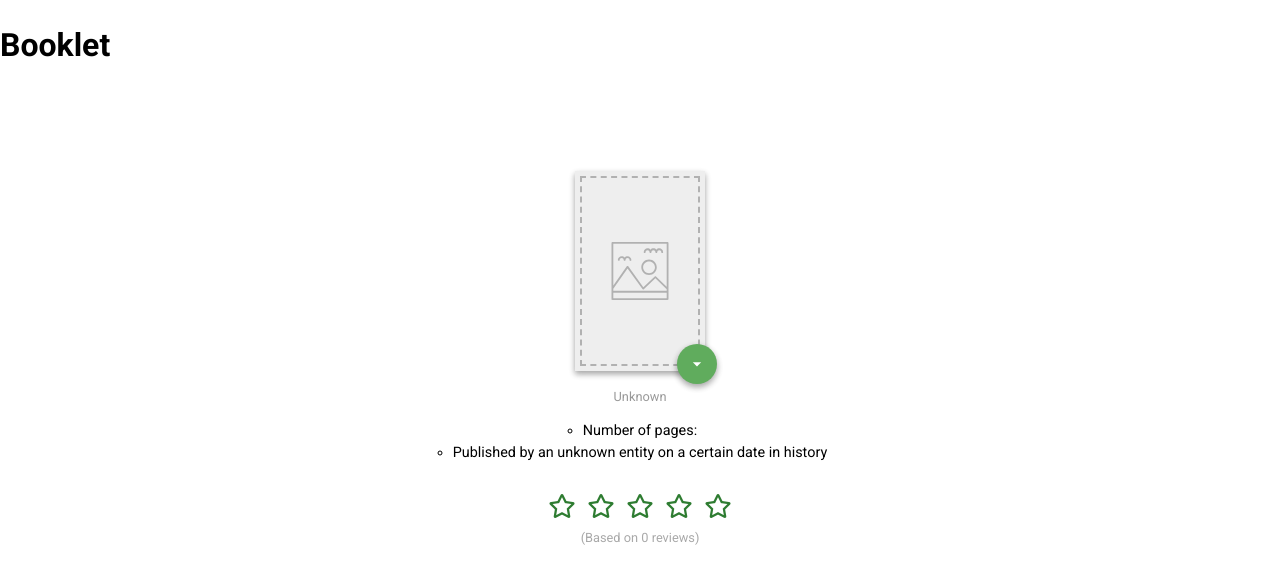
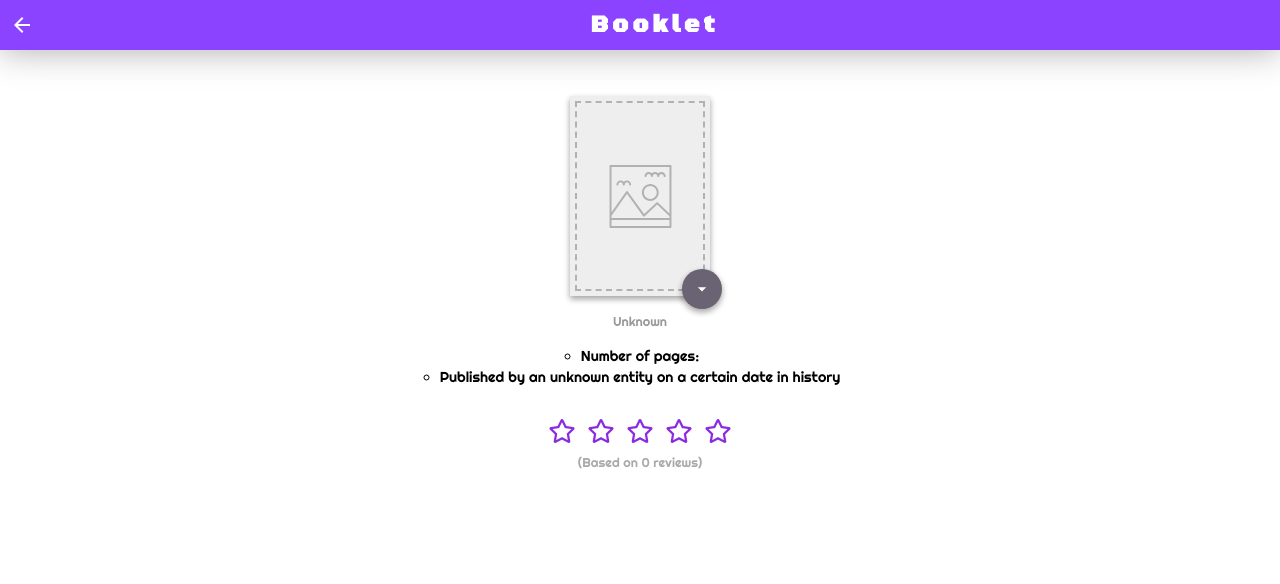
Before and after one commit to ogasimli/Udacity-FEND-Booklet, a React (Create React App) app: page /details/1 in a window 1280 px wide. Shown: the top 584 px of the page. Built offline with nearby package versions, Linux system fonts and the light colour scheme; no server answers.

Commit message:
feat: Style components

```diff
--- a/public/index.html
+++ b/public/index.html
@@ -5,9 +5,15 @@
   <meta charset="utf-8">
   <meta name="viewport" content="width=device-width, initial-scale=1">
   <link rel="shortcut icon" href="%PUBLIC_URL%/favicon.ico?v=3">
+
+  <!-- Web fonts -->
   <link rel="stylesheet" href="https://fonts.googleapis.com/css?family=Roboto:400,700">
+  <link rel="stylesheet" href="https://fonts.googleapis.com/css?family=Black+Ops+One|Righteous">
+
+  <!-- Font Awesome -->
   <link rel="stylesheet" href="https://use.fontawesome.com/releases/v5.0.13/css/all.css" integrity="sha384-DNOHZ68U8hZfKXOrtjWvjxusGo9WQnrNx2sqG0tfsghAvtVlRW3tvkXWZh58N9jp"
     crossorigin="anonymous">
+
   <!--
       Notice the use of %PUBLIC_URL% in the tag above.
       It will be replaced with the URL of the `public` folder during the build.
--- a/src/main/components/Book.js
+++ b/src/main/components/Book.js
@@ -24,7 +24,10 @@ function Book(props) {
     return isThumbnailAvailable(book) ? (
       <div
         className="book-cover"
-        style={{ backgroundImage: `url('${book.imageLinks.thumbnail}')` }}
+        style={{
+          background: `url('${book.imageLinks.thumbnail}') no-repeat center`,
+          backgroundSize: "100% 100%"
+        }}
       />
     ) : (
       <div className="book-cover">
--- a/src/res/styles/App.css
+++ b/src/res/styles/App.css
@@ -1,102 +1,161 @@
+* {
+  -webkit-font-smoothing: antialiased;
+  -moz-osx-font-smoothing: grayscale;
+}
+
+html {
+  font-size: 100%;
+}
+
 html,
 body,
 .root {
   height: 100%;
 }
+
 body {
   line-height: 1.5;
+  font-family: "Roboto", Helvetica, sans-serif;
 }
+
 body,
 .app {
   background: white;
 }
 
+.container {
+  font-family: "Righteous", cursive;
+}
+
 /* -- Header -- */
 
-.list-books-title {
+header {
   position: fixed;
   top: 0;
   left: 0;
   right: 0;
   z-index: 10;
   font-size: 1.5rem;
-  padding: 0.5em;
-  background: #2e7c31;
-  box-shadow: darkgrey 0 0 0.5em;
+  padding: 0.3em;
+  background: #8c43ff;
+  box-shadow: darkgrey 0 0 1.5em;
   display: flex;
   justify-content: center;
   align-items: center;
 }
 
-.list-books-title h1 {
+header h1 {
   margin: 0;
   flex-grow: 1;
   color: white;
   font-size: 1.5rem;
+  letter-spacing: 4px;
   text-align: center;
+  font-family: "Black Ops One", cursive;
 }
 
-.list-books-title i {
-  color: white;
+header.without-back-button {
+  padding-left: 1.5em;
 }
 
-.list-books-title.without-back-button {
-  padding-left: 1.35em;
+header .ico {
+  height: 1em;
+  width: 1.2em;
+}
+
+header .ico.back-button {
+  background: url("../images/icons/arrow-back.svg") no-repeat center;
+  transition: all 0.3s ease-in-out;
+}
+
+header .ico.back-button:hover {
+  opacity: 0.7;
+}
+
+main {
+  padding: 4em 0 0;
 }
 
 /* -- Book List -- */
 
-.list-books-content {
-  padding: 50px 0 0;
-  flex: 1;
-}
-
 .bookshelf {
-  padding: 0 10px 20px;
+  margin: 0.7em 0.7em 1em;
+  background-color: rgba(231, 224, 224, 0.3);
+  box-shadow: 0 20px 40px -14px rgba(0, 0, 0, 0.25);
+  border-radius: 30px 0;
 }
 
 @media (min-width: 600px) {
   .bookshelf {
-    padding: 0 20px 40px;
+    margin: 1em 1.2em 2em;
   }
 }
 
 .bookshelf-title {
-  border-bottom: 1px solid #dedede;
+  padding: 5px;
+  margin: 0 30px;
+  font-size: 1.3em;
+  letter-spacing: 1px;
+  border-bottom: 4px dashed #696373;
 }
+
+.bookshelf,
 .bookshelf-books {
   text-align: center;
 }
 
+.bookshelf-books {
+  padding: 1rem 0;
+}
+
+/* Books grid */
+
+.books-grid {
+  list-style-type: none;
+  padding: 0;
+  margin: 0;
+  display: flex;
+  justify-content: center;
+  flex-wrap: wrap;
+}
+
+.books-grid li {
+  padding: 10px 15px;
+  text-align: left;
+}
+
+/* Search FAB */
+
 .open-search {
   position: fixed;
-  right: 25px;
-  bottom: 25px;
+  right: 1.5rem;
+  bottom: 1.5rem;
 }
+
 .open-search a {
   display: block;
-  width: 50px;
-  height: 50px;
+  width: 3.5rem;
+  height: 3.5rem;
   border-radius: 50%;
-  background: #2e7d32;
-  background-image: url("../images/icons/add.svg");
-  background-repeat: no-repeat;
-  background-position: center;
-  background-size: 28px;
+  background: #8c43ff url("../images/icons/add.svg") no-repeat center;
+  background-size: 2.5rem;
   box-shadow: 0 3px 6px rgba(0, 0, 0, 0.16), 0 3px 6px rgba(0, 0, 0, 0.23);
   font-size: 0;
+  transition: all 0.3s ease-in-out;
 }
 
-/* search page */
+.open-search a:hover {
+  box-shadow: 8px 8px 10px 0 rgba(0, 0, 0, 0.11);
+  width: 3.6rem;
+  height: 3.6rem;
+}
+
+/* Search page */
 
 .search-books-bar {
-  position: fixed;
-  width: 100%;
-  top: 0;
-  left: 0;
-  z-index: 5;
+  width: 50%;
+  margin: 3em auto 2em;
   display: flex;
-  box-shadow: 0 10px 20px rgba(0, 0, 0, 0.19), 0 0 6px rgba(0, 0, 0, 0.23);
 }
 .search-books-input-wrapper {
   flex: 1;
@@ -106,101 +165,73 @@ body,
   width: 100%;
   padding: 15px 10px;
   font-size: 1.25em;
+  text-align: center;
   border: none;
   outline: none;
+  box-shadow: 0 10px 20px rgba(0, 0, 0, 0.19), 0 0 6px rgba(0, 0, 0, 0.23);
+  transition: all 0.3s ease-in-out;
 }
 
-.close-search {
-  display: block;
-  top: 20px;
-  left: 15px;
-  width: 50px;
-  height: 53px;
-  background: white;
-  background-image: url("../images/icons/arrow-back.svg");
-  background-position: center;
-  background-repeat: no-repeat;
-  background-size: 28px;
-  font-size: 0;
+.search-books-bar input:hover {
+  box-shadow: 0 20px 30px rgba(0, 0, 0, 0.19), 0 0 10px rgba(0, 0, 0, 0.23);
+  opacity: 0.8;
 }
 
 .search-books-results {
-  padding: 80px 10px 20px;
+  padding: 0 1em 2em;
+  text-align: center;
 }
 
-/* books grid */
-
-.books-grid {
-  list-style-type: none;
-  padding: 0;
-  margin: 0;
-
-  display: flex;
-  justify-content: center;
-  flex-wrap: wrap;
-}
-.books-grid li {
-  padding: 10px 15px;
-  text-align: left;
+.search-books-results p em {
+  color: #c374ff;
+  font-style: normal;
 }
 
+/* Book Item */
 .book {
-  width: 140px;
+  width: 9rem;
 }
+
 .book-title,
 .book-authors {
   font-size: 0.8em;
 }
+
 .book-title {
-  margin-top: 10px;
+  margin-top: 0.8rem;
 }
+
 .book-authors {
   color: #999;
 }
 
+.display-linebreak {
+  white-space: pre-line;
+}
+
 .book-top {
   position: relative;
+  width: auto;
   height: 200px;
   display: flex;
   align-items: flex-end;
-}
-
-.book-shelf-changer {
-  position: absolute;
-  right: -12px;
-  bottom: -13px;
-  width: 40px;
-  height: 40px;
-  border-radius: 50%;
-  background: #60ac5d;
-  background-image: url("../images/icons/arrow-drop-down.svg");
-  background-repeat: no-repeat;
-  background-position: center;
-  background-size: 20px;
-  box-shadow: 0 3px 6px rgba(0, 0, 0, 0.16), 0 3px 6px rgba(0, 0, 0, 0.23);
-}
-.book-shelf-changer select {
-  width: 100%;
-  height: 100%;
-  opacity: 0;
-  cursor: pointer;
-}
-
-/* book cover */
-
-.book-top {
-  width: auto;
-  position: relative;
-  display: inline-block;
   box-sizing: content-box;
 }
 
+/* Book cover */
+
 .book-cover {
-  width: 130px;
+  width: 140px;
   height: 200px;
   box-sizing: border-box;
   background: #eee;
   box-shadow: 0 3px 6px rgba(0, 0, 0, 0.16), 0 3px 6px rgba(0, 0, 0, 0.23);
+  transition: all 0.3s ease-in-out;
+}
+
+.book-cover:hover {
+  box-shadow: 0 6px 12px rgba(0, 0, 0, 0.16), 0 6px 12px rgba(0, 0, 0, 0.23);
+  opacity: 0.8;
 }
 
 a .book-cover {
@@ -211,7 +242,7 @@ a .book-cover {
   content: "";
   background: transparent url("../images/no-image.svg") no-repeat center;
   background-size: 50%;
-  width: 120px;
+  width: 130px;
   height: 190px;
   border: dashed 2px black;
   position: absolute;
@@ -220,12 +251,34 @@ a .book-cover {
   opacity: 0.25;
 }
 
-.display-linebreak {
-  white-space: pre-line;
+.book-shelf-changer {
+  position: absolute;
+  right: -12px;
+  bottom: -13px;
+  width: 40px;
+  height: 40px;
+  border-radius: 50%;
+  background: #696373 url("../images/icons/arrow-drop-down.svg") no-repeat
+    center;
+  background-size: 20px;
+  box-shadow: 0 3px 6px rgba(0, 0, 0, 0.16), 0 3px 6px rgba(0, 0, 0, 0.23);
+  transition: all 0.3s ease-in-out;
+}
+
+.book-shelf-changer:hover {
+  box-shadow: 0 9px 18px rgba(0, 0, 0, 0.16), 0 9px 18px rgba(0, 0, 0, 0.23);
+  opacity: 0.95;
+}
+
+.book-shelf-changer select {
+  width: 100%;
+  height: 100%;
+  opacity: 0;
+  cursor: pointer;
 }
 
 .book-details {
-  padding: 5em 0 0 0;
+  padding: 2em 0 0 0;
   max-width: 700px;
   box-sizing: border-box;
   margin: auto;
@@ -258,7 +311,11 @@ a .book-cover {
 .book-info .book-title {
   margin: 1em 0 0;
   font-size: 1em;
-  font-weight: bold;
+}
+
+.book-info .book-cover:hover {
+  box-shadow: 0 3px 6px rgba(0, 0, 0, 0.16), 0 3px 6px rgba(0, 0, 0, 0.23);
+  opacity: 1;
 }
 
 .book-info ul {
@@ -290,7 +347,7 @@ a .book-cover {
 
 .rating-stars i {
   font-size: 1.5em;
-  color: #2e7c31;
+  color: blueviolet;
 }
 
 .rating-stars > .fa-star:not(:first-child) {
```
